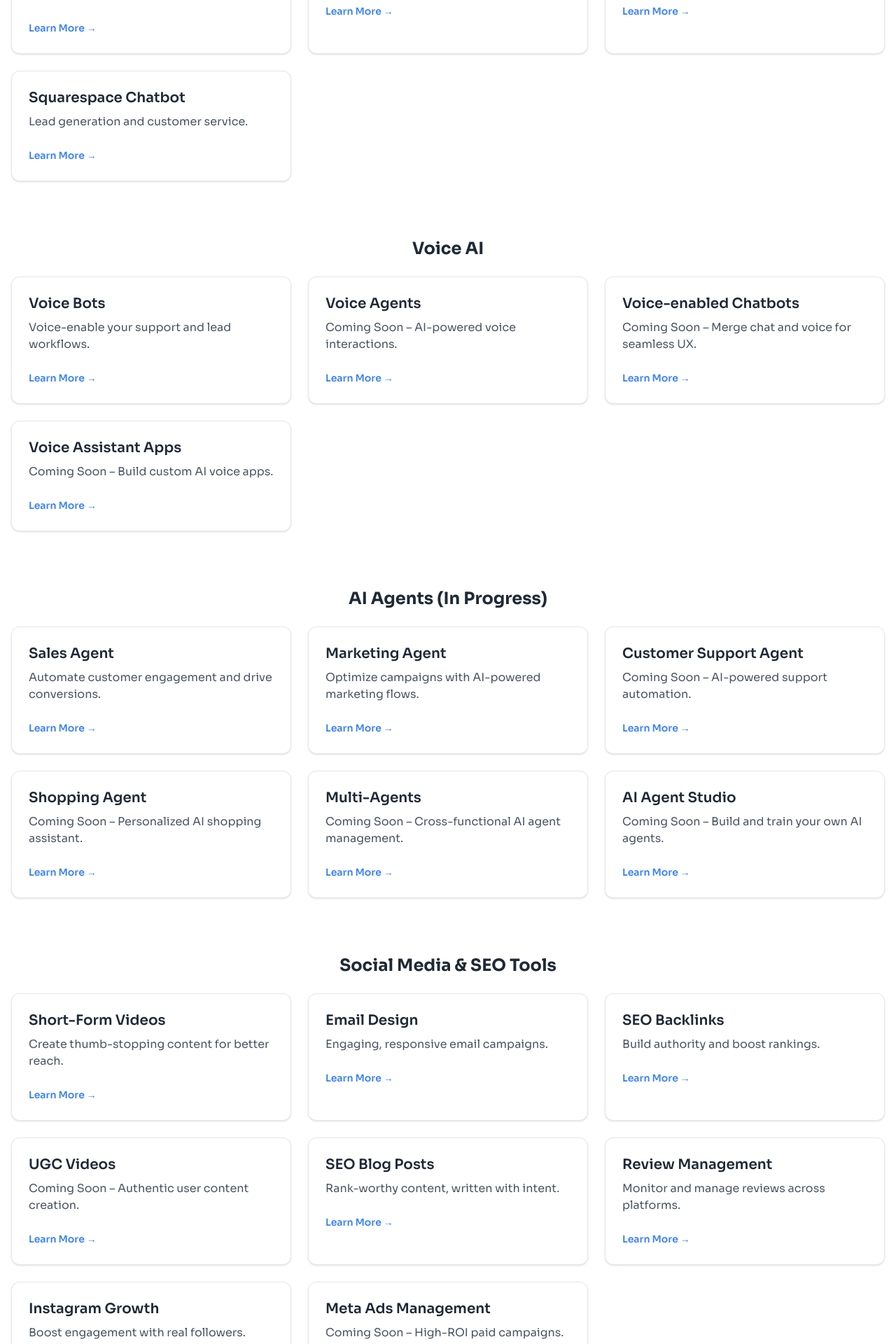
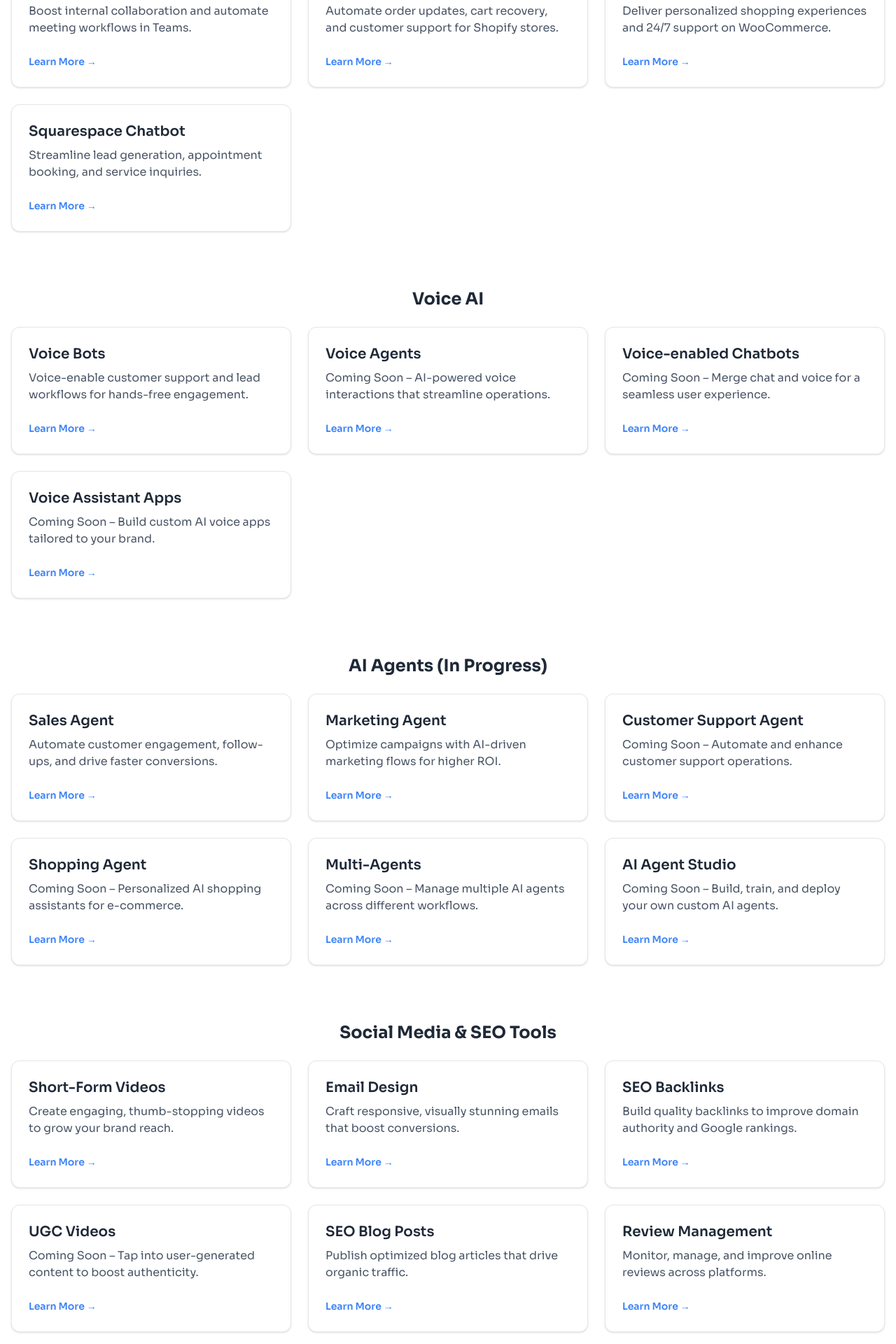
Before and after one commit to trubotai/trubot_ai_web, a Next.js app: page /products in a window 1280 px wide. Shown: the part 880-2800 px from the top of the page at 70% size. Built offline with nearby package versions, Linux system fonts and the light colour scheme.

Commit message:
update product page content

```diff
--- a/app/ui/libs/constants/products.ts
+++ b/app/ui/libs/constants/products.ts
@@ -6,52 +6,61 @@ const productList = [
       {
         name: "Instagram Chatbot",
         description:
-          "Automate DMs, comment replies, lead capture, and 24/7 support.",
+          "Automate DMs, comment replies, lead capture, and 24/7 support to maximize Instagram engagement.",
         href: "/products/chatbots",
       },
       {
         name: "WhatsApp Chatbot",
-        description: "Reply automation, bookings, bulk messages, and more.",
+        description:
+          "Reply automation, bookings, FAQs, and bulk messaging for seamless communication.",
         href: "/products/chatbots",
       },
       {
         name: "Facebook Chatbot",
-        description: "Automate replies, promotions, and lead gen.",
+        description:
+          "Automate replies, promotions, and lead generation to grow your Facebook presence.",
         href: "/products/chatbots",
       },
       {
         name: "Telegram Chatbot",
-        description: "Bookings, file sharing, and real-time notifications.",
+        description:
+          "Handle bookings, file sharing, lead capture, and real-time notifications.",
         href: "/products/chatbots",
       },
       {
         name: "Website Chatbot",
-        description: "Manage leads, sales, and queries via chat.",
+        description:
+          "Capture leads, drive sales, and provide 24/7 customer support through your website.",
         href: "/products/chatbots",
       },
       {
         name: "WordPress Chatbot",
-        description: "Live chat, lead capture, surveys, and more.",
+        description:
+          "Live chat, surveys, appointment scheduling, and lead capture for WordPress sites.",
         href: "/products/chatbots",
       },
       {
         name: "Microsoft Teams Chatbot",
-        description: "Workflow automation and internal collaboration.",
+        description:
+          "Boost internal collaboration and automate meeting workflows in Teams.",
         href: "/products/chatbots",
       },
       {
         name: "Shopify Chatbot",
-        description: "Order updates, cart recovery, and support.",
+        description:
+          "Automate order updates, cart recovery, and customer support for Shopify stores.",
         href: "/products/chatbots",
       },
       {
         name: "WooCommerce Chatbot",
-        description: "24/7 chat, orders, and personal shopping.",
+        description:
+          "Deliver personalized shopping experiences and 24/7 support on WooCommerce.",
         href: "/products/chatbots",
       },
       {
         name: "Squarespace Chatbot",
-        description: "Lead generation and customer service.",
+        description:
+          "Streamline lead generation, appointment booking, and service inquiries.",
         href: "/products/chatbots",
       },
     ],
@@ -62,22 +71,26 @@ const productList = [
     items: [
       {
         name: "Voice Bots",
-        description: "Voice-enable your support and lead workflows.",
+        description:
+          "Voice-enable customer support and lead workflows for hands-free engagement.",
         href: "/products/voice",
       },
       {
         name: "Voice Agents",
-        description: "Coming Soon – AI-powered voice interactions.",
+        description:
+          "Coming Soon – AI-powered voice interactions that streamline operations.",
         href: "/products/voice",
       },
       {
         name: "Voice-enabled Chatbots",
-        description: "Coming Soon – Merge chat and voice for seamless UX.",
+        description:
+          "Coming Soon – Merge chat and voice for a seamless user experience.",
         href: "/products/voice",
       },
       {
         name: "Voice Assistant Apps",
-        description: "Coming Soon – Build custom AI voice apps.",
+        description:
+          "Coming Soon – Build custom AI voice apps tailored to your brand.",
         href: "/products/voice",
       },
     ],
@@ -88,32 +101,38 @@ const productList = [
     items: [
       {
         name: "Sales Agent",
-        description: "Automate customer engagement and drive conversions.",
+        description:
+          "Automate customer engagement, follow-ups, and drive faster conversions.",
         href: "/products/agents",
       },
       {
         name: "Marketing Agent",
-        description: "Optimize campaigns with AI-powered marketing flows.",
+        description:
+          "Optimize campaigns with AI-driven marketing flows for higher ROI.",
         href: "/products/agents",
       },
       {
         name: "Customer Support Agent",
-        description: "Coming Soon – AI-powered support automation.",
+        description:
+          "Coming Soon – Automate and enhance customer support operations.",
         href: "/products/agents",
       },
       {
         name: "Shopping Agent",
-        description: "Coming Soon – Personalized AI shopping assistant.",
+        description:
+          "Coming Soon – Personalized AI shopping assistants for e-commerce.",
         href: "/products/agents",
       },
       {
         name: "Multi-Agents",
-        description: "Coming Soon – Cross-functional AI agent management.",
+        description:
+          "Coming Soon – Manage multiple AI agents across different workflows.",
         href: "/products/agents",
       },
       {
         name: "AI Agent Studio",
-        description: "Coming Soon – Build and train your own AI agents.",
+        description:
+          "Coming Soon – Build, train, and deploy your own custom AI agents.",
         href: "/products/agents",
       },
     ],
@@ -124,42 +143,50 @@ const productList = [
     items: [
       {
         name: "Short-Form Videos",
-        description: "Create thumb-stopping content for better reach.",
+        description:
+          "Create engaging, thumb-stopping videos to grow your brand reach.",
         href: "/products/social",
       },
       {
         name: "Email Design",
-        description: "Engaging, responsive email campaigns.",
+        description:
+          "Craft responsive, visually stunning emails that boost conversions.",
         href: "/products/social",
       },
       {
         name: "SEO Backlinks",
-        description: "Build authority and boost rankings.",
+        description:
+          "Build quality backlinks to improve domain authority and Google rankings.",
         href: "/products/social",
       },
       {
         name: "UGC Videos",
-        description: "Coming Soon – Authentic user content creation.",
+        description:
+          "Coming Soon – Tap into user-generated content to boost authenticity.",
         href: "/products/social",
       },
       {
         name: "SEO Blog Posts",
-        description: "Rank-worthy content, written with intent.",
+        description:
+          "Publish optimized blog articles that drive organic traffic.",
         href: "/products/social",
       },
       {
         name: "Review Management",
-        description: "Monitor and manage reviews across platforms.",
+        description:
+          "Monitor, manage, and improve online reviews across platforms.",
         href: "/products/social",
       },
       {
         name: "Instagram Growth",
-        description: "Boost engagement with real followers.",
+        description:
+          "Boost your Instagram following and engagement with strategic automation.",
         href: "/products/social",
       },
       {
         name: "Meta Ads Management",
-        description: "Coming Soon – High-ROI paid campaigns.",
+        description:
+          "Coming Soon – Run optimized Meta (Facebook & Instagram) ad campaigns.",
         href: "/products/social",
       },
     ],
@@ -171,25 +198,25 @@ const productList = [
       {
         name: "Website Development",
         description:
-          "Design and build modern, responsive websites tailored to your brand.",
+          "Design and launch responsive, conversion-focused websites.",
         href: "/products/custom",
       },
       {
         name: "Mobile App Development",
         description:
-          "Create cross-platform mobile apps for Android and iOS to boost engagement.",
+          "Create cross-platform mobile apps for iOS and Android users.",
         href: "/products/custom",
       },
       {
         name: "Software Development Lifecycle",
         description:
-          "End-to-end support for planning, building, and maintaining enterprise-grade software.",
+          "Plan, build, and scale enterprise-grade software with full lifecycle management.",
         href: "/products/custom",
       },
       {
         name: "Custom Solutions",
         description:
-          "Get tailor-made digital solutions built to solve your unique business needs.",
+          "Develop tailor-made digital products built to your business needs.",
         href: "/products/custom",
       },
     ],
@@ -199,23 +226,26 @@ const productList = [
     title: "Other Tools",
     items: [
       {
-        name: "Invoice Automation",
-        description: "Automated invoicing, reminders, and collections.",
+        name: "Invoice Management Bot",
+        description:
+          "Automate invoices, reminders, and collections to accelerate cash flow.",
         href: "/products/tools",
       },
       {
         name: "AI Marketplace",
-        description: "Explore and integrate 3rd-party AI tools.",
+        description: "Explore and integrate third-party AI solutions easily.",
         href: "/products/tools",
       },
       {
-        name: "SME Product Aggregator",
-        description: "Discover curated AI tools for small businesses.",
+        name: "SME AI Product Aggregator",
+        description:
+          "Discover curated AI tools built specifically for small businesses.",
         href: "/products/tools",
       },
       {
         name: "AI Automation",
-        description: "Orchestrate workflows with custom automation bots.",
+        description:
+          "Orchestrate complex workflows with custom AI automation bots.",
         href: "/products/tools",
       },
     ],
```
